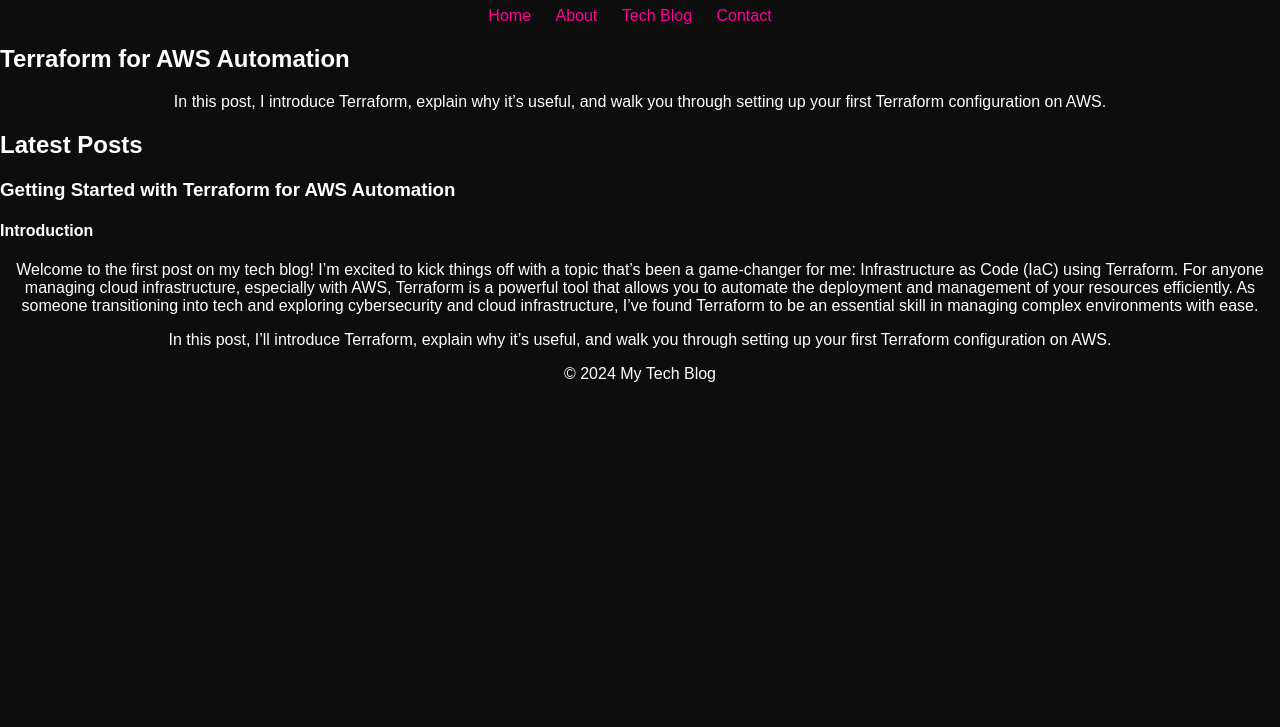
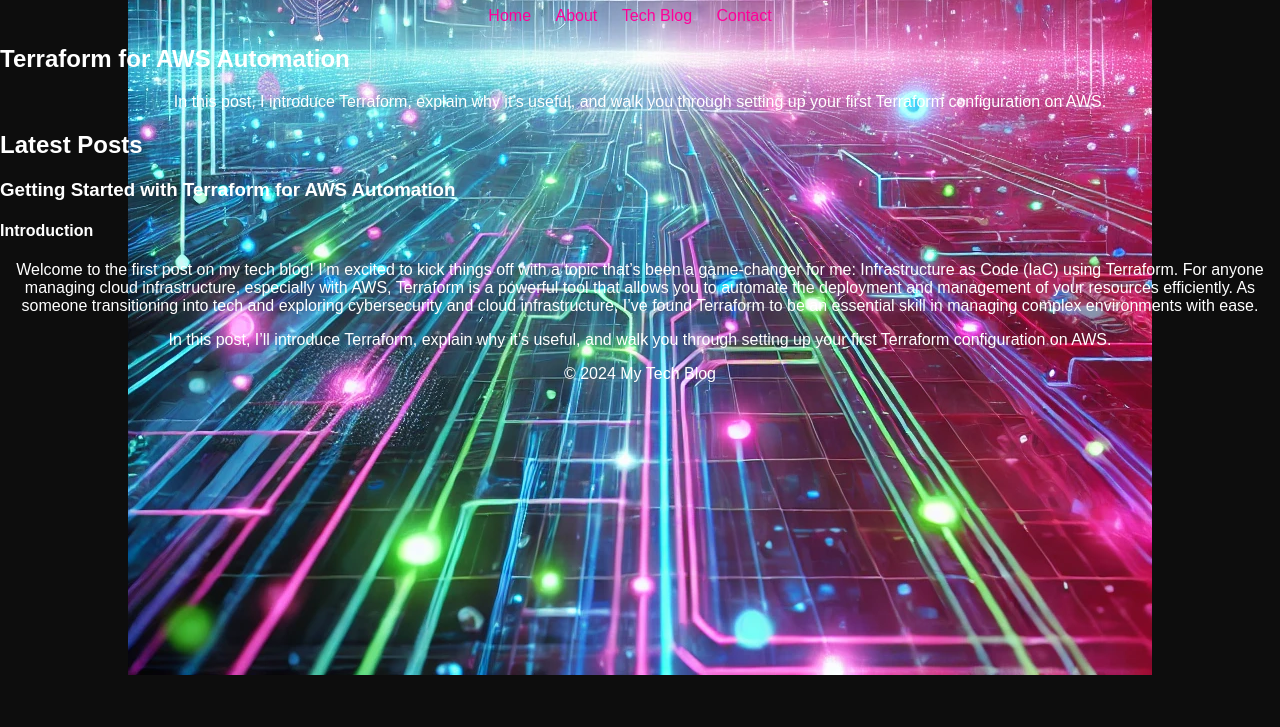
Before and after one commit to GanymedeWordsmyth/cbpetersoninfosec.solutions, a plain HTML site: page assets/pages/blog/post09222024.html in a window 1280 px wide. Shown: the part 73-800 px from the top of the page. Drawn offline with Linux system fonts and the light colour scheme.

Commit message:
modified:   assets/css/styles.css

```diff
--- a/assets/css/styles.css
+++ b/assets/css/styles.css
@@ -6,6 +6,10 @@
     color: #ffffff;
     margin: 0;
     padding: 0;
+    background-image: url(/assets/images/cyberpunk-bg.png);
+    background-size: auto;
+    background-position: center;
+    background-repeat: no-repeat;
 }
 
 h1 {
```
